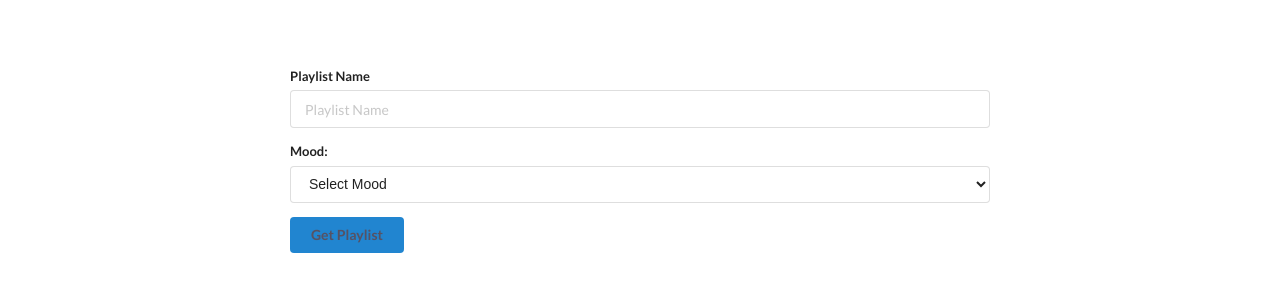
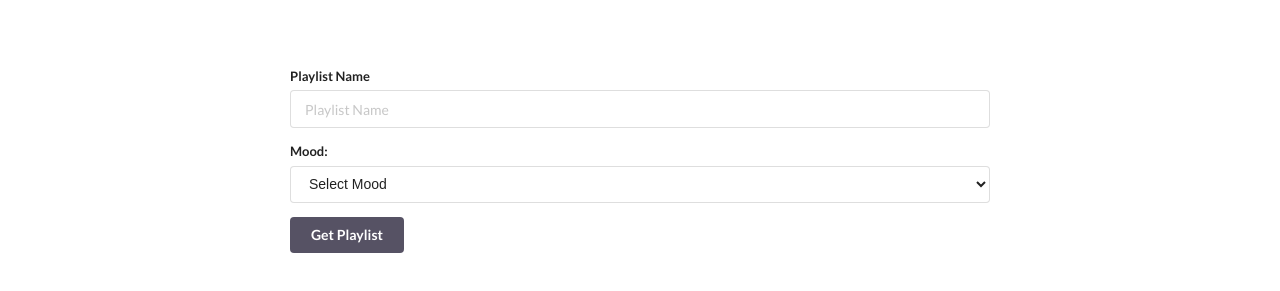
Before and after one commit to benknoble/mad-eye-moody, a plain HTML site: page create.html in a window 1280 px wide. Shown: the part 95-386 px from the top of the page. Drawn offline with nearby package versions, Linux system fonts and the light colour scheme.

Commit message:
Fix color

```diff
--- a/static/main.css
+++ b/static/main.css
@@ -28,5 +28,5 @@
 }
 
 #make_play {
-  color: #565264;
+  background-color: #565264;
 }
```
